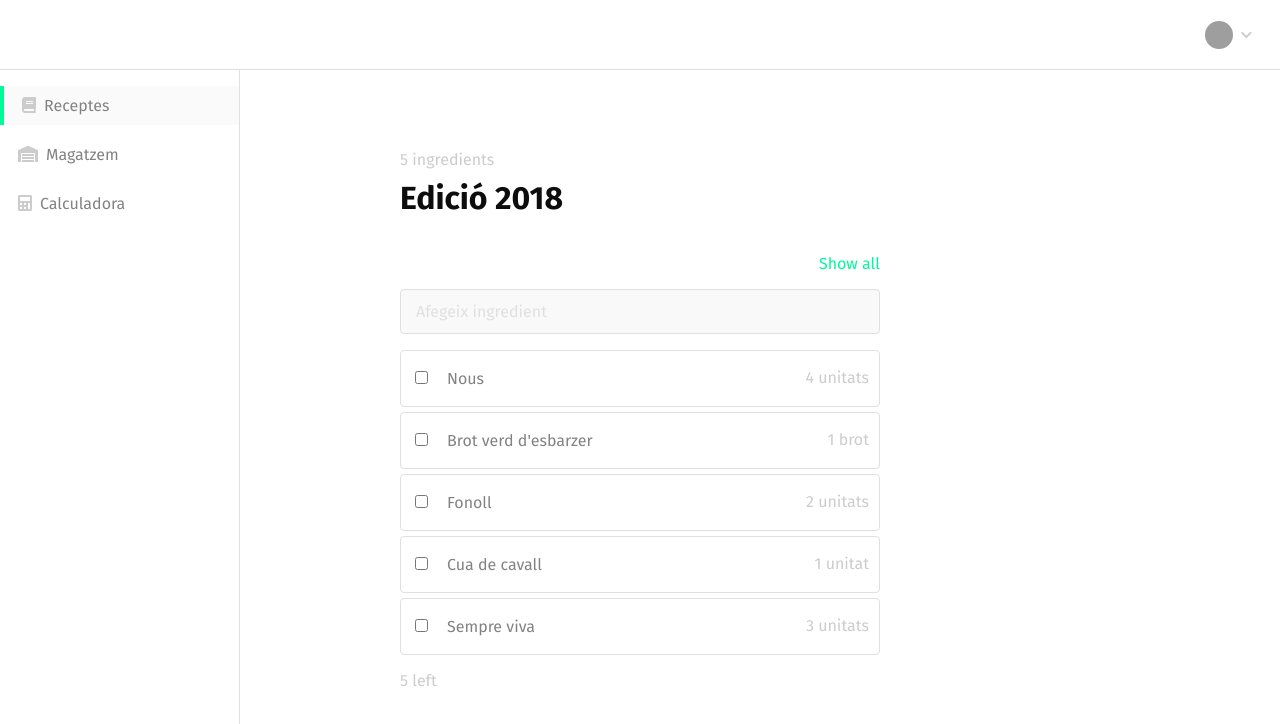
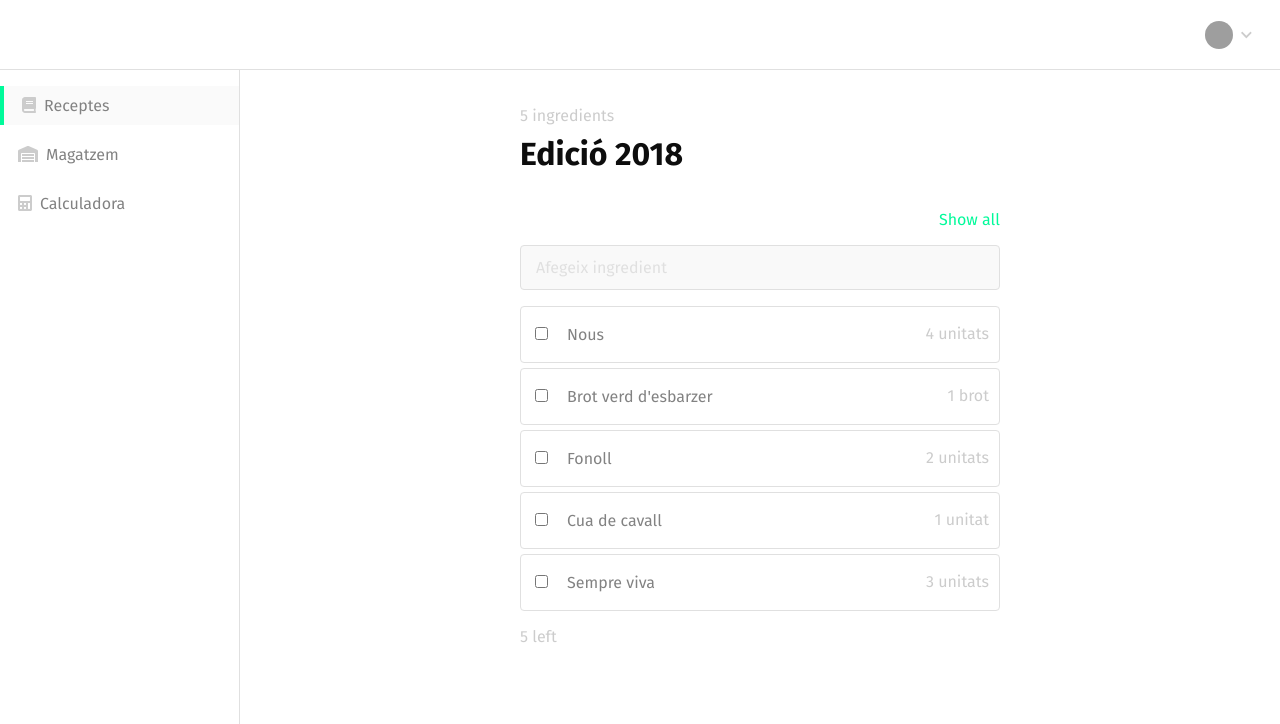
Before and after one commit to sauloperez/ratafiapp, a React (Create React App) app: page / in a window 1280 px wide. Shown: the top 724 px of the page. Built offline with nearby package versions, Linux system fonts and the light colour scheme; grey boxes are pictures that could not be loaded.

Commit message:
Wrap main app section with a Pane

```diff
--- a/src/App.css
+++ b/src/App.css
@@ -1,9 +1,13 @@
 .IngredientsContainer {
   width: 480px;
-  margin: 80px auto; }
+  margin: 0 auto; }
 
 .ActionGroup {
   margin: 1rem 0;
   display: flex; }
-  .ActionGroup--right {
-    flex-direction: row-reverse; }
+
+.ActionGroup--right {
+  flex-direction: row-reverse; }
+
+.Main {
+  padding: 20px 0 0 240px; }
--- a/src/App.jsx
+++ b/src/App.jsx
@@ -7,6 +7,7 @@ import IngredientListHeader from './ListHeader';
 import ListItemsCounter from './ListItemsCounter';
 import Navbar from './Navbar';
 import Sidebar from './Sidebar';
+import Pane from './Pane';
 
 import './App.css';
 
@@ -79,6 +80,7 @@ class App extends React.Component {
       <div>
         <Navbar />
         <Sidebar items={items} />
+        <Pane className="Main">
           <div className="IngredientsContainer">
             <IngredientListHeader
               listName={listName}
@@ -100,6 +102,7 @@ class App extends React.Component {
             />
             <ListItemsCounter count={uncollectedIngredients.length} />
           </div>
+        </Pane>
       </div>
     );
   }
--- a/src/App.scss
+++ b/src/App.scss
@@ -1,6 +1,8 @@
+@import './variables.scss';
+
 .IngredientsContainer {
   width: 480px;
-  margin: 80px auto;
+  margin: 0 auto;
 }
 
 .ActionGroup {
@@ -11,3 +13,7 @@
     flex-direction: row-reverse;
   }
 }
+
+.Main {
+  padding: 20px 0 0 240px;
+}
```
Lines whose indentation alone changed are shown as unchanged.
